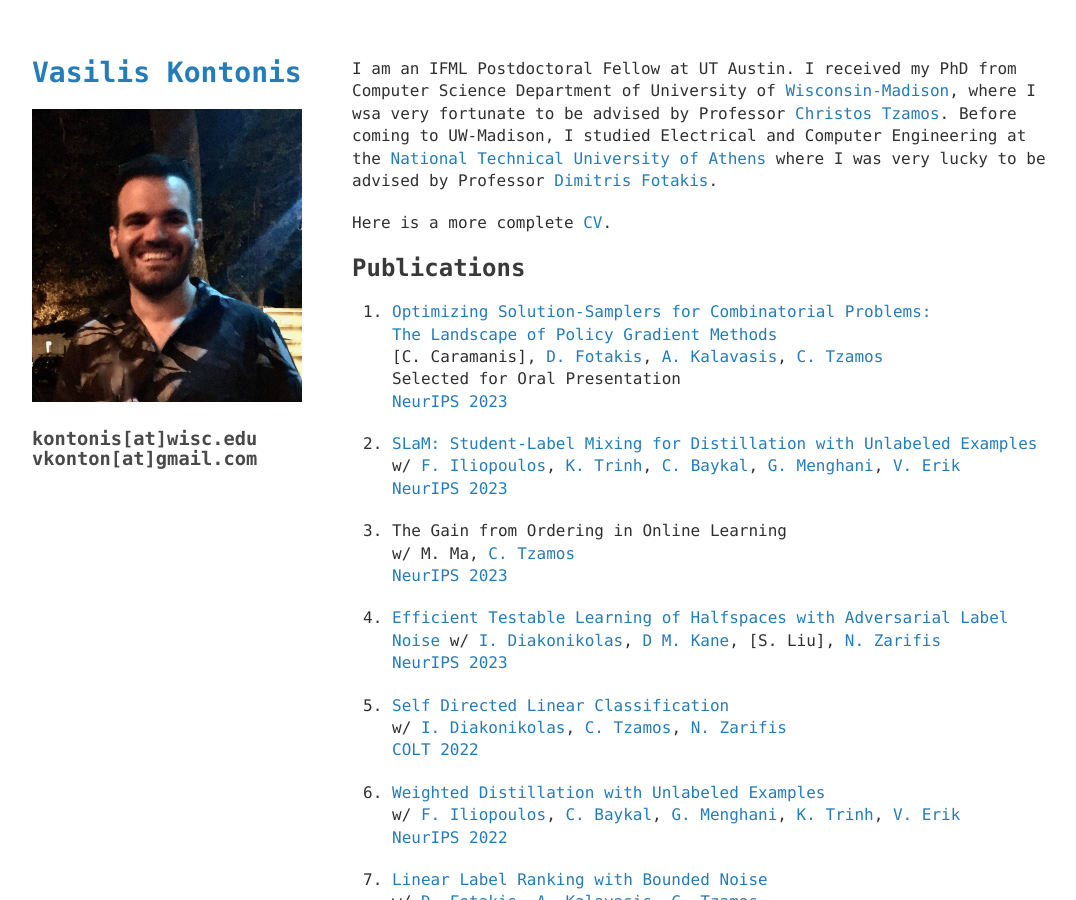
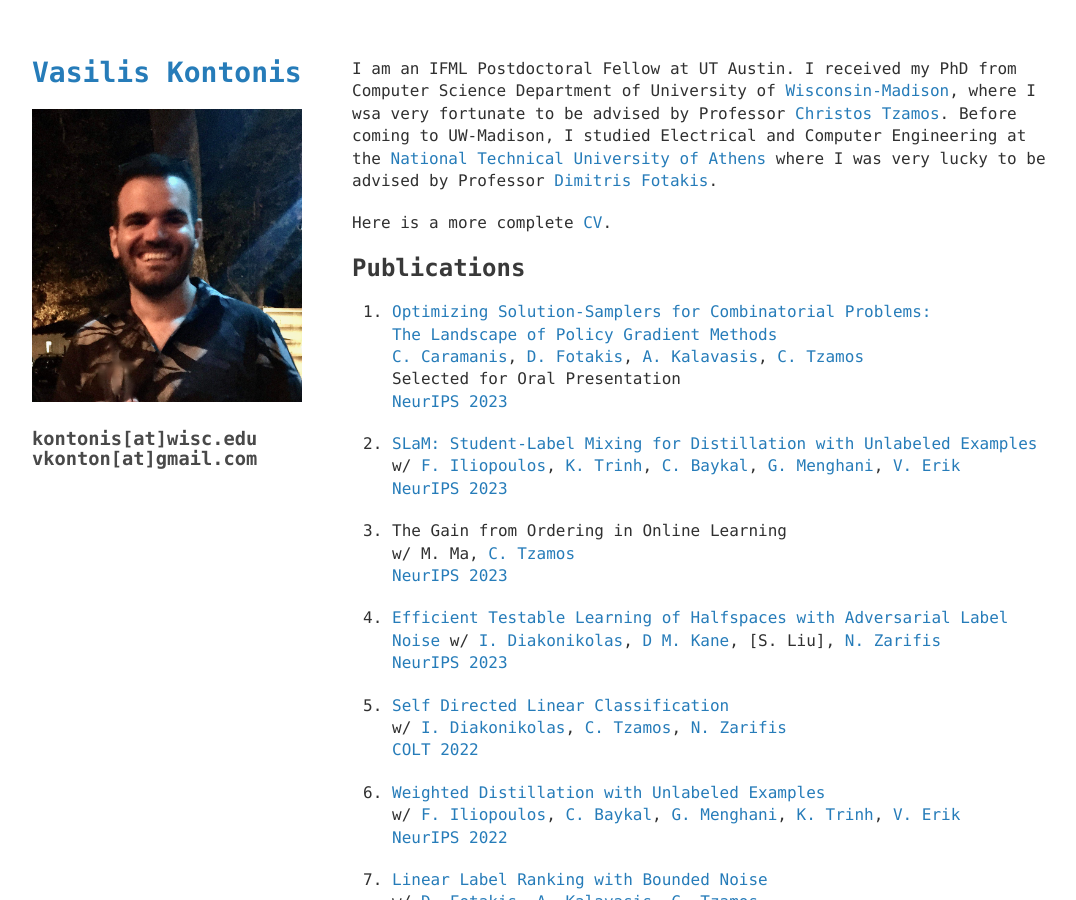
Before and after one commit to vkonton/vkonton.github.io, a Jekyll site: the page built from index.md, in a window 1280 px wide and 900 px high. Shown: the whole window, without its empty margins (98-1174 px from the left). Built offline with Jekyll 4.4.1, drawn with Linux system fonts in a browser that asks for light colours; part of the change alters nothing that is shown.

```diff
--- a/index.md
+++ b/index.md
@@ -21,7 +21,7 @@ Here is a more complete [CV](assets/cv/cv.pdf).
 
 1. [Optimizing Solution-Samplers for Combinatorial Problems:](https://arxiv.org/pdf/2310.05309.pdf) <br/>
    [The Landscape of Policy Gradient Methods](https://arxiv.org/pdf/2310.05309.pdf) <br/>
-   [C. Caramanis], [D. Fotakis][fotakis], [A. Kalavasis][kalavasis], [C. Tzamos][tzamos] <br/>
+   [C. Caramanis][caramanis], [D. Fotakis][fotakis], [A. Kalavasis][kalavasis], [C. Tzamos][tzamos] <br/>
    Selected for Oral Presentation <br/>
    [NeurIPS 2023](https://nips.cc)
 
@@ -119,6 +119,7 @@ Here is a more complete [CV](assets/cv/cv.pdf).
 [OpinionDynamics]:https://github.com/vkonton/opinion_dynamics/blob/master/clean.pdf
 [PBDpowers]:http://arxiv.org/abs/1707.05662
 [zarifis]:https://nikoszarifis.github.io
+[caramanis]:https://caramanis.github.io
 [fotakis]:https://www.softlab.ntua.gr/~fotakis/
 [krysta]:http://cgi.csc.liv.ac.uk/~piotr/
 [kane]:https://cseweb.ucsd.edu/~dakane/
```
Also changed, not shown: 1 other file.
